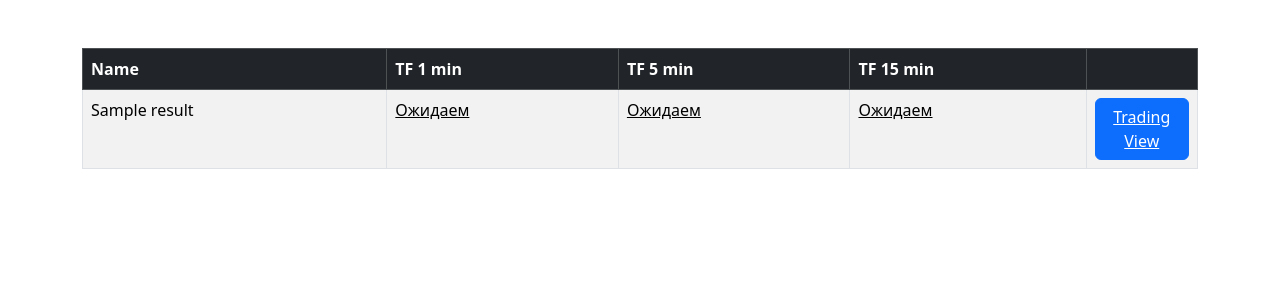
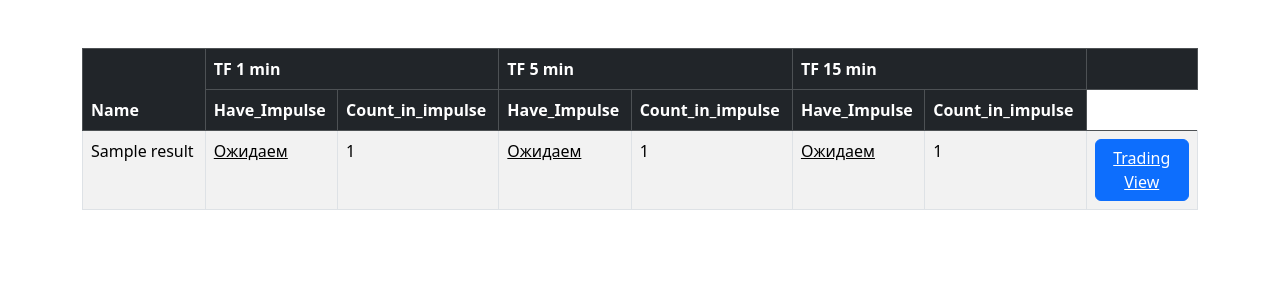
Before and after one commit to Fr3sto/Screener, a Django app: template app/templates/screener/currency_table.html in a window 1280 px wide. Shown: the part 56-356 px from the top of the page. Run offline with Django 4.2, Linux system fonts and the light colour scheme; the template is opened without the code that fills it: most values are stand-ins (such as "Sample title", 1, 10 or a date in 2020).

Commit message:
Correct Impulse Data

```diff
--- a/app/templates/screener/currency_table.html
+++ b/app/templates/screener/currency_table.html
@@ -4,14 +4,22 @@
 
 {% block content%}
 
-<table class="table mt-5 table-bordered table-striped table-hover">
+<table class="table mt-5 table-bordered table-striped table-hover table-responsive">
     <thead class="table-dark">
         <tr>
-            <th>Name</th>
-            <th>TF 1 min</th>
-            <th>TF 5 min</th>
-            <th>TF 15 min</th>
+            <th  rowspan="2">Name</th>
+            <th colspan="2">TF 1 min</th>
+            <th colspan="2">TF 5 min</th>
+            <th colspan="2">TF 15 min</th>
             <th width='10%'></th>
+        </tr>
+        <tr>
+            <th>Have_Impulse</th>
+            <th>Count_in_impulse</th>
+            <th>Have_Impulse</th>
+            <th>Count_in_impulse</th>
+            <th>Have_Impulse</th>
+            <th>Count_in_impulse</th>
         </tr>
     </thead>
     <tbody>
@@ -26,6 +34,7 @@
                         <a style='color:black' href={% url 'screener:test_view' el.name '1'%}>Ожидаем</a>
                     {% endif%}
                 </td>
+                <td>{{el.countC1}}</td>
                 <td class="{{el.tf5.isOpen|my_color_filter}}">
                     {% if el.tf5.isOpen == 1%}
                         <a style='color:white' href={% url 'screener:test_view' el.name '5'%}>В импульсе</a>
@@ -33,6 +42,7 @@
                         <a style='color:black' href={% url 'screener:test_view' el.name '5'%}>Ожидаем</a>
                     {% endif%}
                 </td>
+                <td>{{el.countC5}}</td>
                 <td class="{{el.tf15.isOpen|my_color_filter}}">
                     {% if el.tf15.isOpen == 1%}
                         <a style='color:white' href={% url 'screener:test_view' el.name '15'%}>В импульсе</a>
@@ -40,6 +50,7 @@
                         <a style='color:black' href={% url 'screener:test_view' el.name '15'%}>Ожидаем</a>
                     {% endif%}
                 </td>
+                <td>{{el.countC15}}</td>
                 <td>
                     <button class="btn btn-primary">
                         <a style='color:white' href={% url 'screener:single_currency' el.name %}>Trading View</a>
```
Also changed, not shown: app/screener/views.py (+21 -1 lines).
